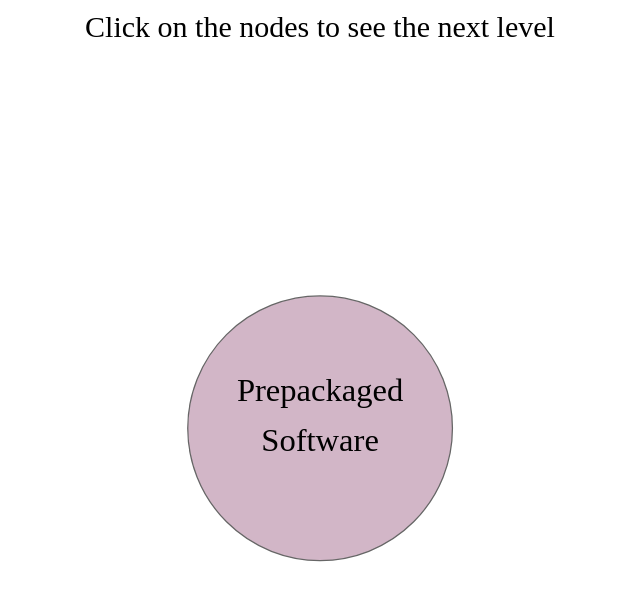
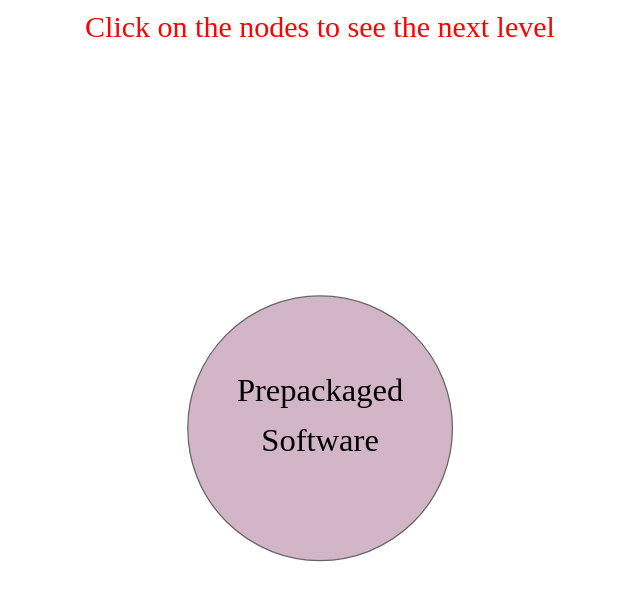
Before and after one commit to softwaretypology/visualization, a plain HTML site: page index.html in a window 1280 px wide. Shown: the whole page, without its empty margins (320-960 px from the left). Drawn offline with Linux system fonts and the light colour scheme.

Commit message:
Update index.html

```diff
--- a/index.html
+++ b/index.html
@@ -4210,7 +4210,8 @@ start()
 var title = document.createElement("div");
 title.classList.add("title");
 title.innerHTML = "Click on the nodes to see the next level";
-title.style = "red;font-size:30px";
+title.style = "font-size:30px";
+title.style.color = "red";
 document.body.prepend(title);
 }
 
```
